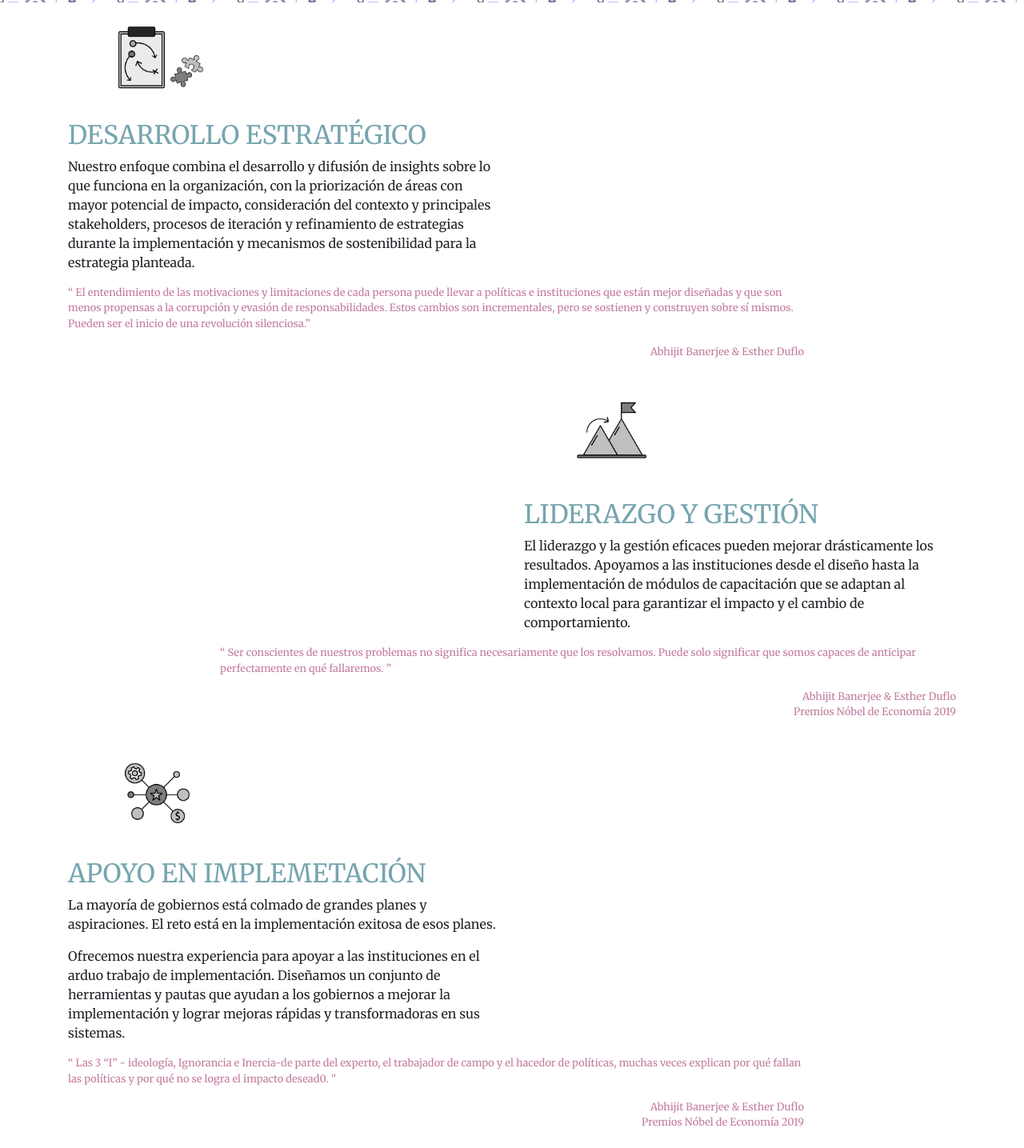
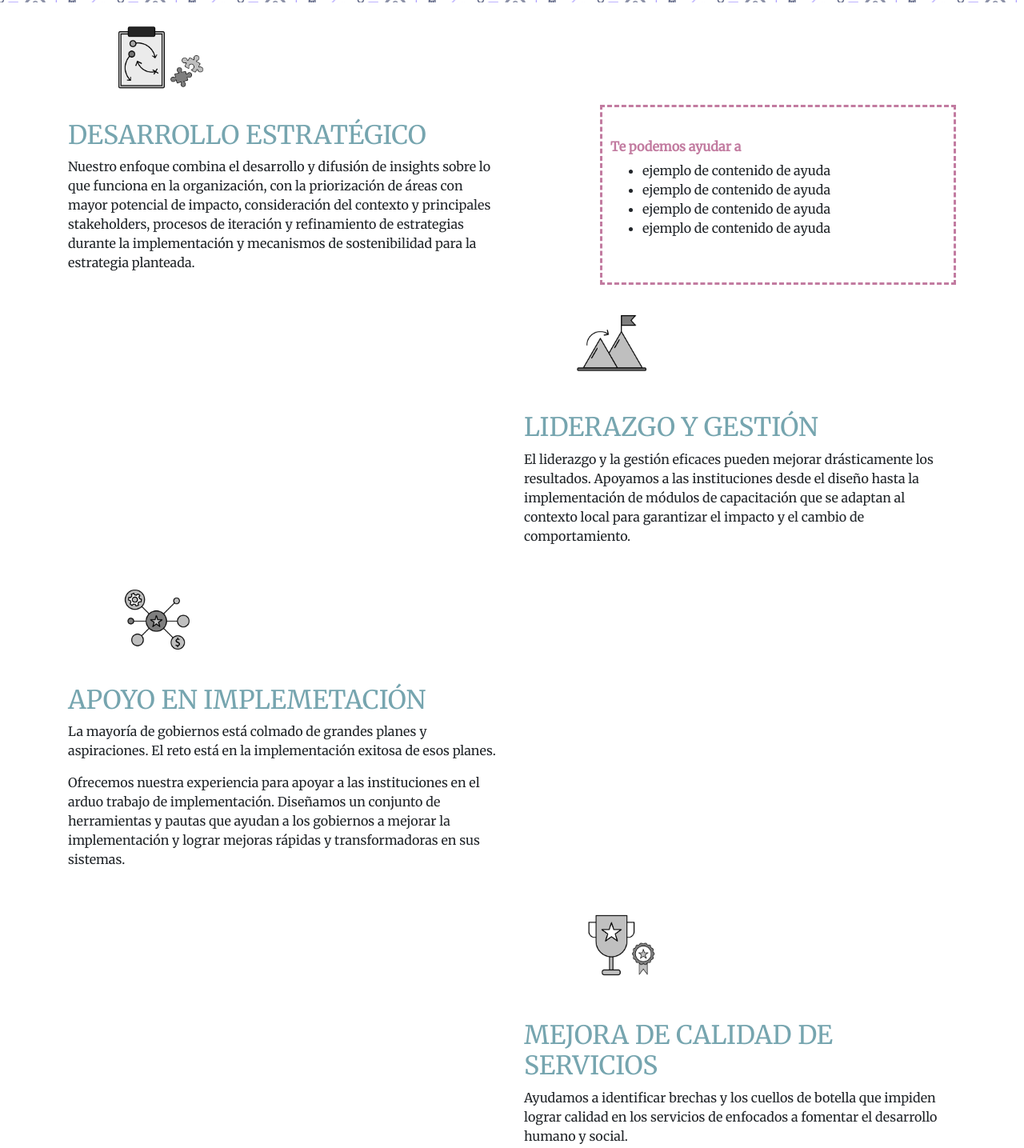
Before and after one commit to ondoheer/inveni.pe, a plain HTML site: page servicios.html in a window 1280 px wide. Shown: the part 611-2046 px from the top of the page at 80% size. Drawn offline with nearby package versions, Linux system fonts and the light colour scheme; a web font is replaced by a local one.

Commit message:
list dashed box

```diff
--- a/servicios.html
+++ b/servicios.html
@@ -64,49 +64,47 @@
 
         </div>
         <div class="container">
+            <div class="row align-items-end">
+                <div class="col-12 col-md-6">
                     <article class="c-img-tit-text-quote " id="desarrollo-estrategico">
-                <div class="row">
 
-                    <div class="col-12 col-md-7 col-lg-6">
+
+                        <div class="">
                             <img src="./assets/selected/servicios 1.PNG" alt="">
                         </div>
-                </div>
-                <div class="row">
 
-                    <div class="col-12 col-md-7 col-lg-6">
+
+
+                        <div class="">
                             <h2>Desarrollo Estratégico</h2>
-                        <p>Nuestro enfoque combina el desarrollo y difusión de insights sobre lo que funciona en la
-                            organización, con la priorización de áreas con mayor potencial de impacto, consideración del
-                            contexto y principales stakeholders, procesos de iteración y refinamiento de estrategias
+                            <p>Nuestro enfoque combina el desarrollo y difusión de insights sobre lo que funciona en
+                                la
+                                organización, con la priorización de áreas con mayor potencial de impacto,
+                                consideración del
+                                contexto y principales stakeholders, procesos de iteración y refinamiento de
+                                estrategias
                                 durante
                                 la
                                 implementación y mecanismos de sostenibilidad para la estrategia planteada.</p>
                         </div>
+
+
+                    </article>
+
                 </div>
-                <div class="row">
-                    <blockquote class="c-quote col-12 col-md-11 col-lg-10">
-                        <p class="c-quote__text c-quote__text--small c-quote__text--support1 align-text-start">El
-                            entendimiento de las motivaciones
-                            y limitaciones de
-                            cada persona puede
-                            llevar a
-                            políticas e instituciones que están mejor diseñadas y que son menos propensas a la
-                            corrupción y
-                            evasión de responsabilidades. Estos cambios son incrementales, pero se sostienen y
-                            construyen
-                            sobre
-                            sí mismos. Pueden ser el inicio de una revolución silenciosa.</p>
-                        <footer class="c-quote__footer">
-                            <span class="c-quote__author">
-                                Abhijit Banerjee & Esther Duflo
-                            </span>
-                            <span class="c-quote__cite">
+                <div class="col-12 offset-md-1 col-md-5">
+                    <div class="c-bordered-list">
+                        <h3>Te podemos ayudar a</h3>
+                        <ul>
+                            <li>ejemplo de contenido de ayuda</li>
+                            <li>ejemplo de contenido de ayuda</li>
+                            <li>ejemplo de contenido de ayuda</li>
+                            <li>ejemplo de contenido de ayuda</li>
+                        </ul>
+                    </div>
+                </div>
+            </div>
 
-                            </span>
-                        </footer>
-                    </blockquote>
-                </div>
-            </article>
             <article class="c-img-tit-text-quote" id="liderazgo-gestion">
                 <div class="row">
 
@@ -127,25 +125,7 @@
 
                     </div>
                 </div>
-                <div class="row">
-                    <blockquote class="c-quote col-12 col-md-11 offset-md-1 col-lg-10 offset-lg-2">
-                        <p class="c-quote__text c-quote__text--small c-quote__text--support1 align-text-end">Ser
-                            conscientes de nuestros
-                            problemas no significa
-                            necesariamente que los
-                            resolvamos. Puede
-                            solo significar que somos capaces de anticipar perfectamente en qué fallaremos.
-                        </p>
-                        <footer class="c-quote__footer">
-                            <span class="c-quote__author">
-                                Abhijit Banerjee & Esther Duflo
-                            </span>
-                            <span class="c-quote__cite">
-                                Premios Nóbel de Economía 2019
-                            </span>
-                        </footer>
-                    </blockquote>
-                </div>
+
 
             </article>
             <article class="c-img-tit-text-quote" id="apoyo-implementacion">
@@ -171,28 +151,7 @@
                     </div>
                 </div>
 
-                <div class="row">
-                    <blockquote class="c-quote col-12 col-md-11 col-lg-10">
-                        <p class="c-quote__text c-quote__text--small c-quote__text--support1 align-text-start">Las 3 “I”
-                            -
-                            ideología,
-                            Ignorancia e Inercia-de parte
-                            del experto, el
-                            trabajador de campo y
-                            el hacedor de políticas, muchas veces explican por qué fallan las políticas y por qué no se
-                            logra el
-                            impacto desead0.
-                        </p>
-                        <footer class="c-quote__footer">
-                            <span class="c-quote__author">
-                                Abhijit Banerjee & Esther Duflo
-                            </span>
-                            <span class="c-quote__cite">
-                                Premios Nóbel de Economía 2019
-                            </span>
-                        </footer>
-                    </blockquote>
-                </div>
+
             </article>
             <article class="c-img-tit-text-quote" id="mejora-calidad-servicios">
                 <div class="row">
@@ -216,30 +175,7 @@
                         </p>
                     </div>
                 </div>
-                <div class="row">
-                    <blockquote class="c-quote col-12 col-md-11 offset-md-1 col-lg-10 offset-lg-2">
-                        <p class="c-quote__text c-quote__text--small c-quote__text--support1 align-text-right">La
-                            combinación de metas poco
-                            realistas, expectativas
-                            pesimistas
-                            innecesarias e incentivos
-                            inadecuados para los maestros, contribuyen a asegurar que los sistemas educativos en países
-                            en
-                            vías
-                            de desarrollo fallen en sus dos tareas principales: brindar un sólido conjunto de
-                            habilidades
-                            básicas e identificar el talento.
-                        </p>
-                        <footer class="c-quote__footer">
-                            <span class="c-quote__author">
-                                Abhijit Banerjee & Esther Duflo
-                            </span>
-                            <span class="c-quote__cite">
-                                Premios Nóbel de Economía 2019
-                            </span>
-                        </footer>
-                    </blockquote>
-                </div>
+
             </article>
         </div>
         <div class="u-bkg-seo u-py-l" id="contacto">
--- /dev/null
+++ b/src/css/partials/c-bordered-list.css
@@ -0,0 +1,10 @@
+.c-bordered-list{
+    border: dashed var(--support-color1);
+    padding: 40px 10px;
+}
+
+.c-bordered-list h3{
+    color: var(--support-color1);
+    font-size: 1rem;
+    font-weight: 800;
+}
--- a/src/css/style.css
+++ b/src/css/style.css
@@ -6,6 +6,7 @@
 @import "partials/c-section-heading.css";
 @import "partials/c-img-text.css";
 @import "partials/c-message-panel.css";
+@import "partials/c-bordered-list.css";
 @import "partials/c-contact-form.css";
 @import "partials/c-footer.css";
 
```
Lines whose indentation alone changed are shown as unchanged.
